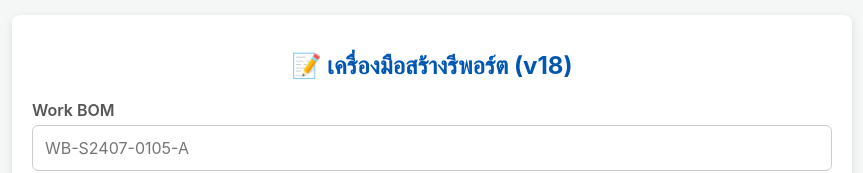
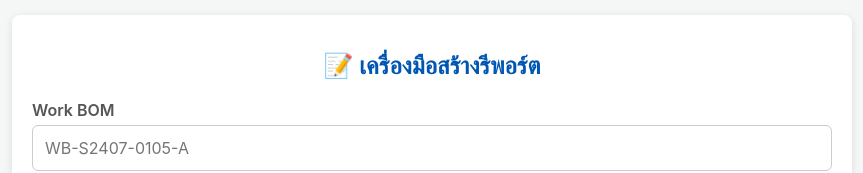
Before and after one commit to Hikari007-D/report-tool, a plain HTML site: page index.html in a window 1280 px wide. Shown: the top 173 px of the page, without its empty margins (208-1071 px from the left). Drawn offline with Linux system fonts and the light colour scheme.

Commit message:
Add files via upload

```diff
--- a/index.html
+++ b/index.html
@@ -3,7 +3,7 @@
 <head>
     <meta charset="UTF-8">
     <meta name="viewport" content="width=device-width, initial-scale=1.0">
-    <title>ตัวสร้างรีพอร์ต (v18 Custom Modal)</title>
+    <title>ตัวสร้างรีพอร์ต</title>
     <style>
         /* --- CSS พื้นฐาน --- */
         body {
@@ -164,7 +164,7 @@
 <body>
 
     <div class="container">
-        <h1>📝 เครื่องมือสร้างรีพอร์ต (v18)</h1>
+        <h1>📝 เครื่องมือสร้างรีพอร์ต</h1>
 
         <div class="form-group">
             <label for="workBom">Work BOM</label>
```
